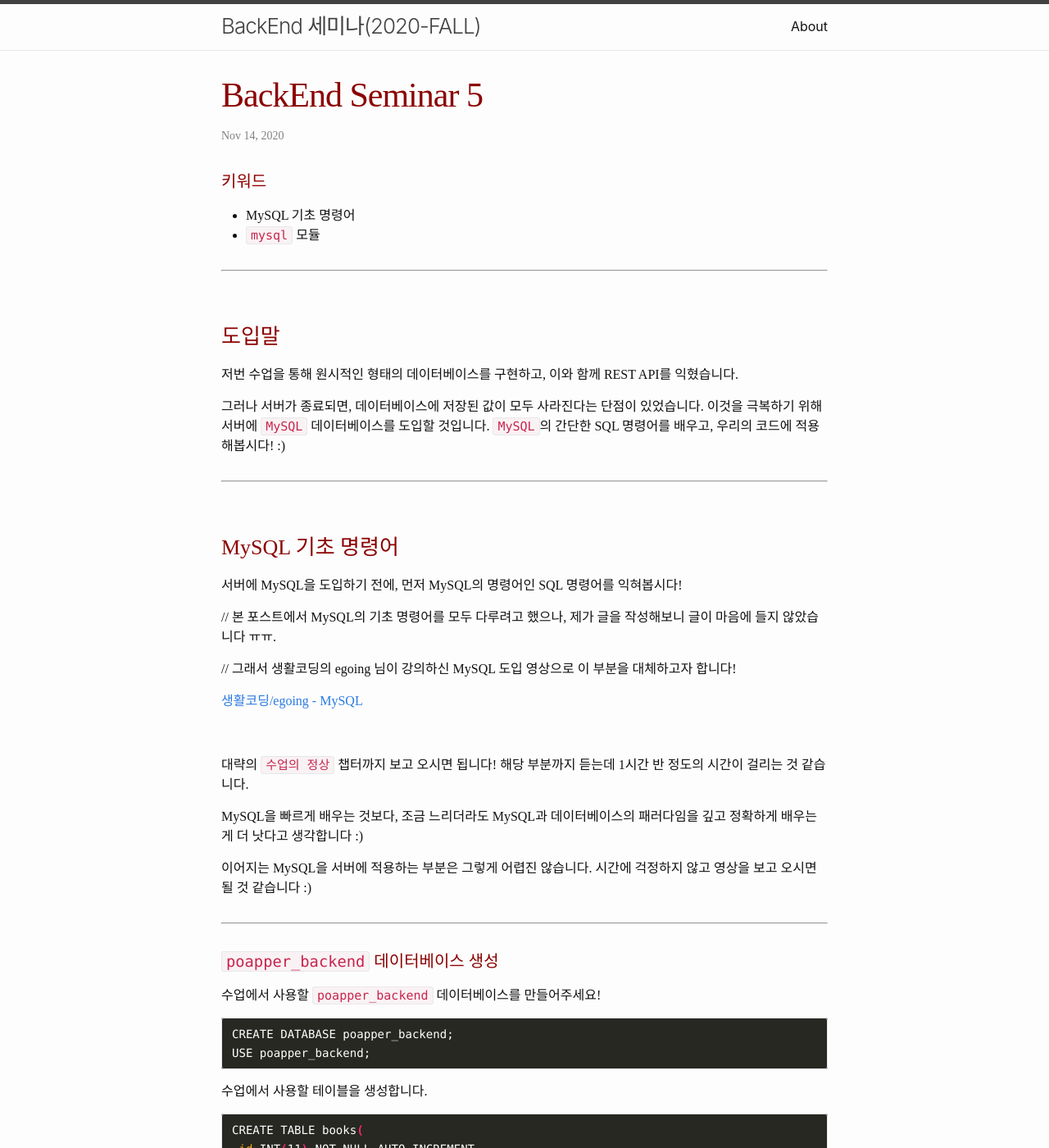
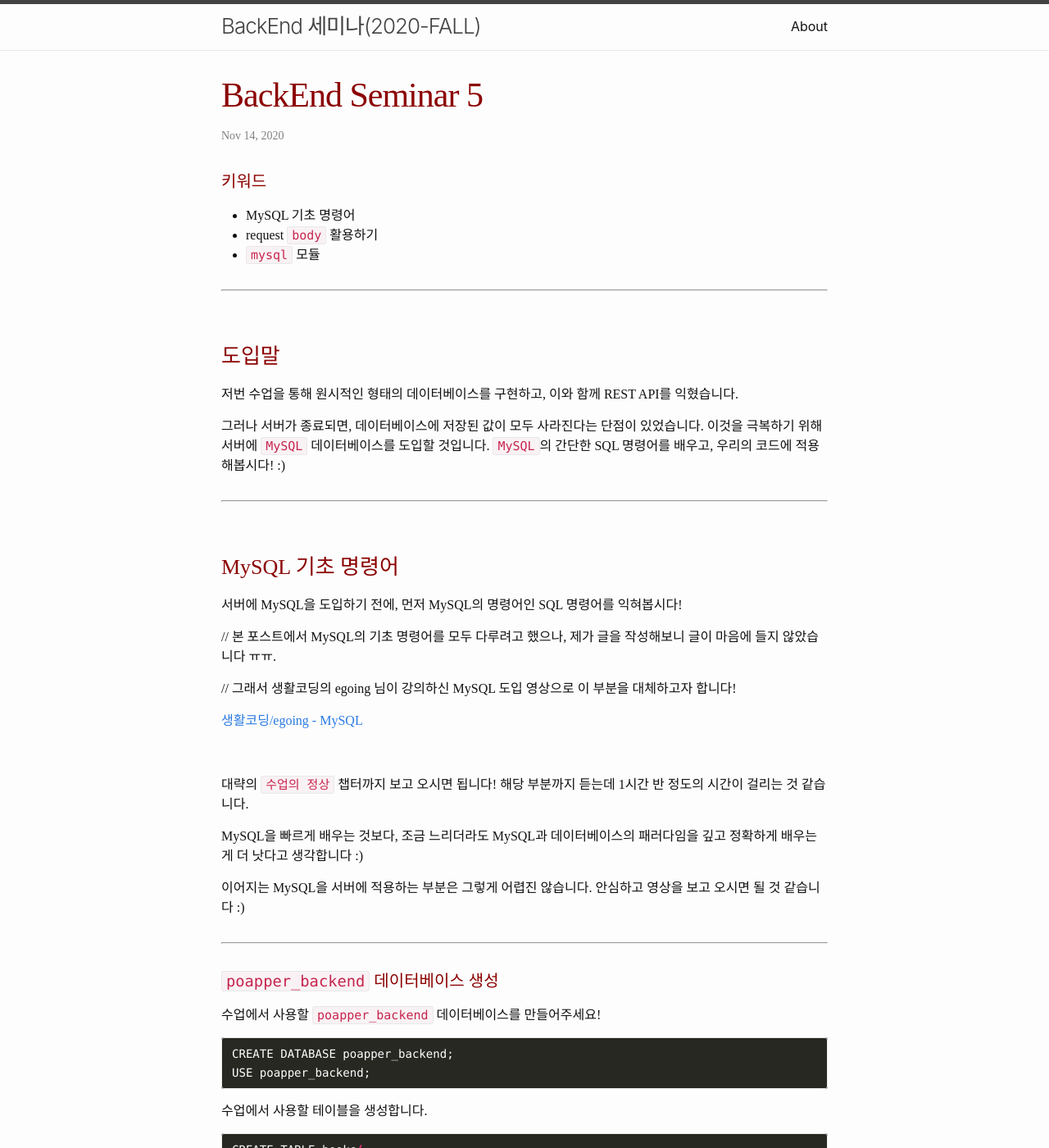
Before and after one commit to PoApper/backend-seminar, a Jekyll site: the page built from _posts/2020-11-14-BackEnd-Seminar5-2.md, in a window 1280 px wide and 1400 px high. Shown: the whole window at 82% size. Built offline with Jekyll 4.4.1, drawn with Linux system fonts in a browser that asks for light colours; some web fonts are replaced.

Commit message:
fix seminar5 content

```diff
--- a/_posts/2020-11-14-BackEnd-Seminar5-2.md
+++ b/_posts/2020-11-14-BackEnd-Seminar5-2.md
@@ -5,6 +5,7 @@ layout: post
 
 #### 키워드
 - MySQL 기초 명령어
+- request `body` 활용하기
 - `mysql` 모듈
 
 <hr>
@@ -32,7 +33,7 @@ layout: post
 
 MySQL을 빠르게 배우는 것보다, 조금 느리더라도 MySQL과 데이터베이스의 패러다임을 깊고 정확하게 배우는게 더 낫다고 생각합니다 :)
 
-이어지는 MySQL을 서버에 적용하는 부분은 그렇게 어렵진 않습니다. 시간에 걱정하지 않고 영상을 보고 오시면 될 것 같습니다 :)
+이어지는 MySQL을 서버에 적용하는 부분은 그렇게 어렵진 않습니다. 안심하고 영상을 보고 오시면 될 것 같습니다 :)
 
 <hr>
 
```
